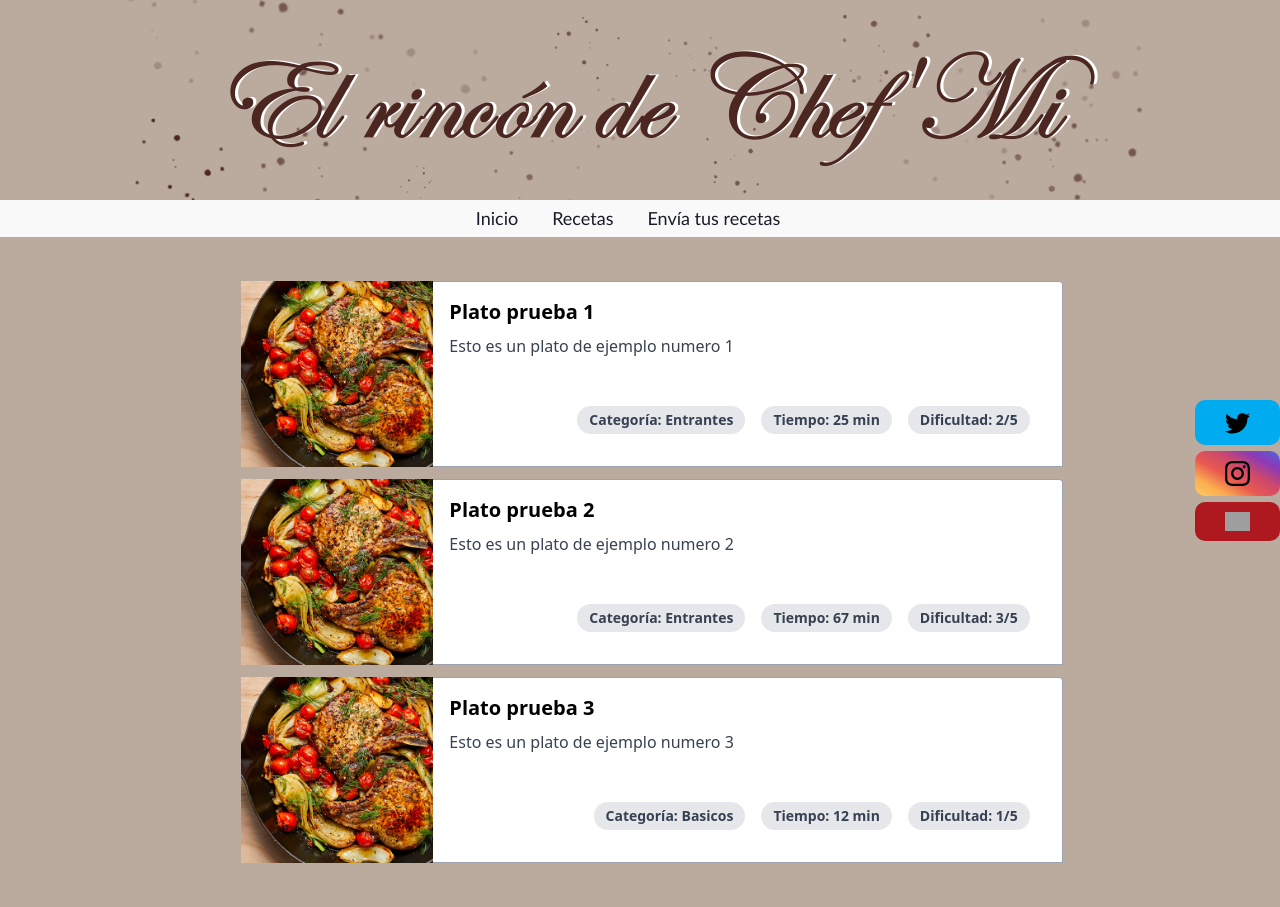
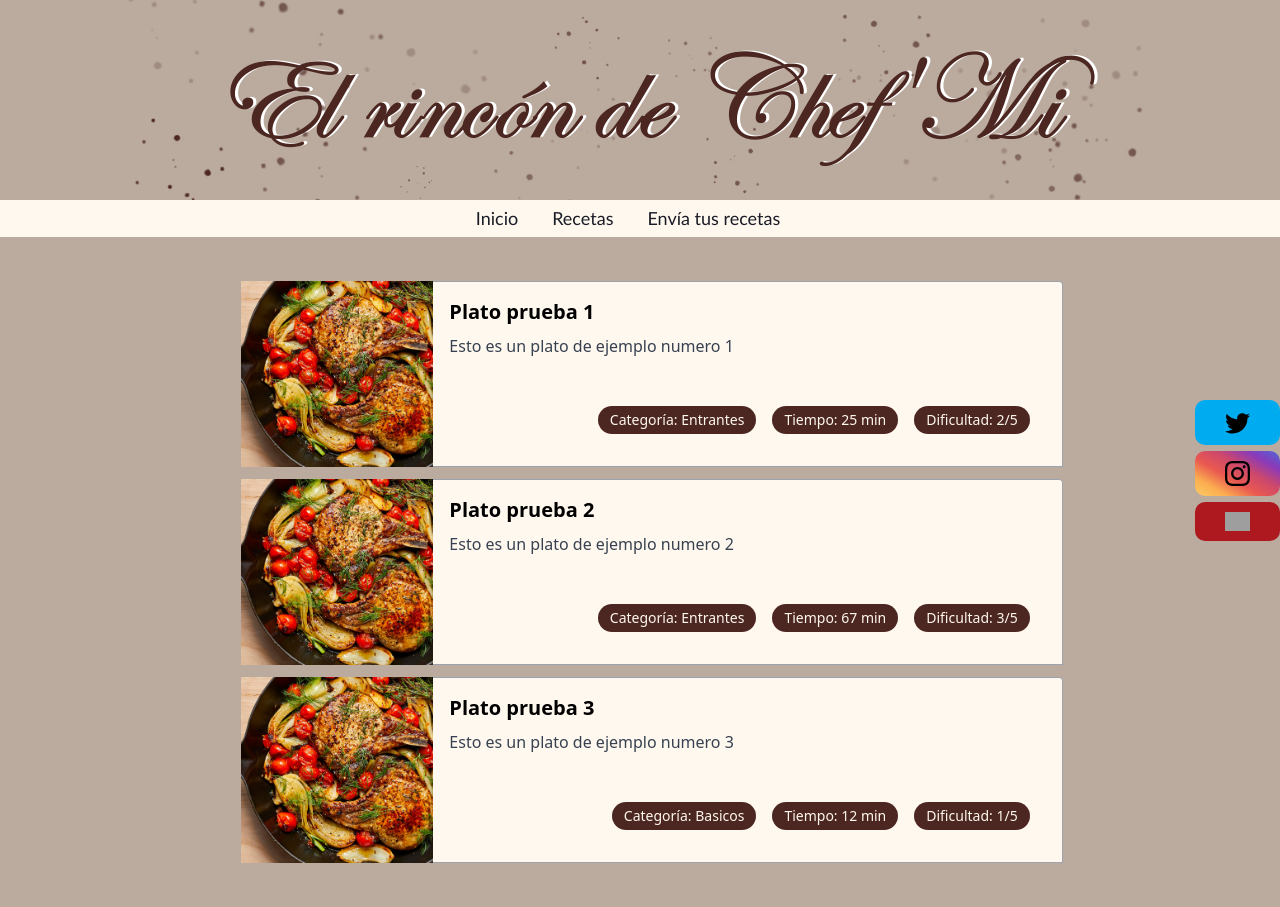
Before and after one commit to Mirianski/proyecto_final, a PHP site: page /recetas/index.php in a window 1280 px wide. Run offline with PHP 8.4, Linux system fonts and the light colour scheme; data comes from the database, SQL or seed files in the repository; both versions use the stored data as it was after the commit; data that the repository does not hold is empty; grey boxes are pictures that could not be loaded.

Commit message:
Improved overall design

```diff
--- a/admin/formulary.php
+++ b/admin/formulary.php
@@ -3,7 +3,7 @@
         <form action="addRecipes.php" method="post" enctype="multipart/form-data">
             <div>
                 <label for="name">Nombre de la receta:</label></br>
-                <input type="text" id="name" name="name" required />
+                <input type="text" id="name" name="name" required maxlength="60"/>
             </div>
 
             <div>
--- a/admin/src/css/administrator.css
+++ b/admin/src/css/administrator.css
@@ -55,7 +55,8 @@
     display: flex;
     list-style: none;
     justify-content: center;
-    background-color: #cfcfcf;
+    background-color: #fff8ee
+;
 
 }
 .menuDesplegable a {
@@ -72,7 +73,8 @@
 
 .menuDesplegable a:hover {
     background-color: rgb(66, 37, 23);
-    color: #cfcfcf;
+    color: #fff8ee
+;
 
 }
 .menuDesplegable ul li ul {
--- a/recetas/index.php
+++ b/recetas/index.php
@@ -1,8 +1,9 @@
 <?php
+$error = '';
 $db = new mysqli("localhost", "root", "uniroot", "chefmi");
 $db->set_charset("UTF8");
 if ($db->connect_error) {
-    var_dump($db->connect_error);
+    $error = $db->connect_error;
     die;
 }
 
@@ -14,7 +15,7 @@
             $tipos_li .= '<a class="text-blue-500 hover:text-blue-800" href="?tipo=' . $tipo['id_tipo'] . '">' . $tipo['nombre'] . '</a>';
         }
     } else {
-        $error = "";
+        $error = '';
     }
 }
 
@@ -82,23 +83,23 @@
 ?>
 
 <?php if (isset($_GET["tipo"])) { ?>
-    <div class="w-8/12  mx-auto p-8 px-4">
-    <?php if($error != '') echo $error;?>
+    <div class="w-8/12 mx-auto p-8 px-4">
+        <?php if ($error != '') echo $error; ?>
         <?php foreach ($platos as $plato) : ?>
             <a href="?receta=<?php echo $plato["id_plato"]; ?>">
                 <div class="max-w-xl w-full lg:max-w-full lg:flex m-3">
                     <div class="h-48 lg:h-auto lg:w-48 flex-none bg-cover rounded-t lg:rounded-t-none lg:rounded-l text-center overflow-hidden" style="background-image: url('../uploads/<?php echo $plato["imagen"]; ?>')"></div>
-                    <div class="border-r border-b border-l border-gray-400 lg:border-l-0 lg:border-t lg:border-gray-400 bg-white rounded-b lg:rounded-b-none lg:rounded-r p-4 flex-1 justify-between leading-normal">
+                    <div style="background-color:#fff8ee" class="border-r border-b border-l border-gray-400 lg:border-l-0 lg:border-t lg:border-gray-400 bg-white rounded-b lg:rounded-b-none lg:rounded-r p-4 flex-1 justify-between leading-normal">
                         <div class="mb-8">
                             <div class="font-bold text-xl mb-2"><?php echo $plato["nombre"]; ?></div>
                             <p class="text-gray-700 text-base">
                                 <?php echo $plato["descripcion"]; ?>
                             </p>
                         </div>
-                        <div class="flex items-center float-right">
-                            <span class="inline-block bg-gray-200 rounded-full px-3 py-1 text-sm font-semibold text-gray-700 m-2">Categoría: <?php echo $tipo["nombre"]; ?></span>
-                            <span class="inline-block bg-gray-200 rounded-full px-3 py-1 text-sm font-semibold text-gray-700 m-2">Tiempo: <?php echo $plato["tiempo"]; ?> min</span>
-                            <span class="inline-block bg-gray-200 rounded-full px-3 py-1 text-sm font-semibold text-gray-700 m-2">Dificultad: <?php echo $plato["dificultad"]; ?>/5</span>
+                        <div class="flex items-center float-right m-2">
+                            <span style="background-color:#4c2721;color:#fff8ee" class="inline-block rounded-full px-3 py-1 text-sm m-2">Categoría: <?php echo $tipo["nombre"]; ?></span>
+                            <span style="background-color:#4c2721;color:#fff8ee" class="inline-block rounded-full px-3 py-1 text-sm m-2">Tiempo: <?php echo $plato["tiempo"]; ?> min</span>
+                            <span style="background-color:#4c2721;color:#fff8ee" class="inline-block rounded-full px-3 py-1 text-sm m-2">Dificultad: <?php echo $plato["dificultad"]; ?>/5</span>
                         </div>
                     </div>
                 </div>
@@ -108,46 +109,58 @@
 <?php } ?>
 
 <?php if (isset($_GET["receta"])) { ?>
-    <div class="container mx-auto px-4 p-4">
-    <?php if($error != '') echo $error;?>
-        <div class="text-center text-5xl"><h1><?php echo $plato["nombre"]; ?></h1></div>
-        <div class="block text-gray-700 text-center px-4 py-2"><?php echo $plato["descripcion"]; ?></div>
-        <div class="block text-gray-700 text-cente px-4 py-2 mt-2">
-            <div class="flex p-4">
-                <h2>Ingredientes</h2>
-                <div class="flex-1 text-gray-700 px-4 py-2 m-2">
-                    <ul class="list-inside list-disc">
-                        <?php foreach ($ingredientes as $ingrediente) : ?>
-                            <li><?php echo $ingrediente; ?></li>
-                        <?php endforeach; ?>
-                    </ul>
-                </div>
-                <div class="flex-1 text-gray-700 text-center px-4 py-2">
-                    <img class="max-w-sm m-2" src="../uploads/<?php echo $plato["imagen"]; ?>">
-                    <span class="bg-gray-400 rounded-full px-3 py-1 text-sm font-semibold text-gray-700">Categoría: <?php echo $tipo["nombre"]; ?></span>
-                    <span class="bg-gray-400 rounded-full px-3 py-1 text-sm font-semibold text-gray-700">Tiempo: <?php echo $plato["tiempo"]; ?> min</span>
-                    <span class="bg-gray-400 rounded-full px-3 py-1 text-sm font-semibold text-gray-700">Dificultad: <?php echo $plato["dificultad"]; ?>/5</span>
-                </div>
+    <div class="container mx-auto p-8 px-4 m-8 border-4 border-solid border-white">
+        <?php if ($error != '') echo $error; ?>
+        <div class="text-center text-5xl">
+            <h1><?php echo $plato["nombre"]; ?></h1>
+        </div>
+        <div class="flex p-4">
+            <div class="flex-1 block text-gray-700 text-center px-4 py-2"><?php echo $plato["descripcion"]; ?></div>
+            <div class="flex-1 text-gray-700 text-center px-4 py-2">
+                <img class="max-w-sm m-2" src="../uploads/<?php echo $plato["imagen"]; ?>">
             </div>
         </div>
-        <h2>Preparación</h2>
-        <div class="block text-gray-700 px-4 py-2 mt-2">
-            <ul class="list-inside list-disc">
+        <div class="block text-center px-4 py-2 mt-2">
+            <div class="text-gray-700 px-4 py-2 m-4">
+                <span style="background-color:#4c2721;color:#fff8ee" class="inline-block rounded-full px-3 py-1 text-sm m-2">Categoría: <?php echo $tipo["nombre"]; ?></span>
+                <span style="background-color:#4c2721;color:#fff8ee" class="inline-block rounded-full px-3 py-1 text-sm m-2">Tiempo: <?php echo $plato["tiempo"]; ?> min</span>
+                <span style="background-color:#4c2721;color:#fff8ee" class="inline-block rounded-full px-3 py-1 text-sm m-2">Dificultad: <?php echo $plato["dificultad"]; ?>/5</span>
+            </div>
+        </div>
+        <h2 class="text-3xl">Ingredientes</h2>
+        <div class="flex p-4">
+
+            <div class="text-gray-700 py-2 m-2">
+                <ul class="list-inside list-disc">
+                    <?php foreach ($ingredientes as $ingrediente) : ?>
+                        <li><?php echo $ingrediente; ?></li>
+                    <?php endforeach; ?>
+                </ul>
+            </div>
+        </div>
+        <h2 class="text-3xl">Preparación</h2>
+        <div class="flex p-4">
+            <div class="flex-1 block text-gray-700 px-4 py-2 mt-2">
+                <!-- <ul class="list-inside list-disc"> -->
                 <?php foreach ($preparacion as $paso) : ?>
-                    <li><?php echo $paso; ?></li>
+                    <p><?php echo $paso; ?></p>
                 <?php endforeach; ?>
-            </ul>
+                <!-- </ul> -->
+            </div>
+            <!-- <div class="flex-1 text-gray-700 text-center px-4 py-2">
+                <img class="max-w-sm m-2" src="../uploads/<?php echo $plato["imagen"]; ?>">
+            </div> -->
         </div>
     </div>
 <?php } ?>
 
 <?php if (!isset($_GET["tipo"]) && !isset($_GET["receta"])) { ?>
-    <div class="w-8/12  mx-auto p-8 px-4">
+    <div class="w-8/12 mx-auto p-8 px-4">
         <?php foreach ($platos as $plato) : ?>
             <a href="?receta=<?php echo $plato["id_plato"]; ?>">
                 <div class="w-full h-58 lg:flex m-3">
                     <div class="h-auto w-48 bg-cover" style="background-image: url('../uploads/<?php echo $plato["imagen"]; ?>')"></div>
-                    <div class="border-r border-b border-l border-gray-400 lg:border-l-0 lg:border-t lg:border-gray-400 bg-white rounded-b lg:rounded-b-none lg:rounded-r p-4 flex-1 justify-between leading-normal">
+                    <div style="background-color:#fff8ee" class="border-r border-b border-l border-gray-400 lg:border-l-0 lg:border-t lg:border-gray-400 bg-white rounded-b lg:rounded-b-none lg:rounded-r p-4 flex-1 justify-between leading-normal">
                         <div class="mb-8">
                             <div class="font-bold text-xl mb-2"><?php echo $plato["nombre"]; ?></div>
                             <p class="text-gray-700 text-base">
@@ -155,15 +168,15 @@
                             </p>
                         </div>
                         <div class="flex items-center float-right m-2">
-                            <span class="inline-block bg-gray-200 rounded-full px-3 py-1 text-sm font-semibold text-gray-700 m-2">Categoría: <?php echo $plato["categoria"]; ?></span>
-                            <span class="inline-block bg-gray-200 rounded-full px-3 py-1 text-sm font-semibold text-gray-700 m-2">Tiempo: <?php echo $plato["tiempo"]; ?> min</span>
-                            <span class="inline-block bg-gray-200 rounded-full px-3 py-1 text-sm font-semibold text-gray-700 m-2">Dificultad: <?php echo $plato["dificultad"]; ?>/5</span>
+                            <span style="background-color:#4c2721;color:#fff8ee" class="inline-block rounded-full px-3 py-1 text-sm m-2">Categoría: <?php echo $plato["categoria"]; ?></span>
+                            <span style="background-color:#4c2721;color:#fff8ee"  class="inline-block rounded-full px-3 py-1 text-sm m-2">Tiempo: <?php echo $plato["tiempo"]; ?> min</span>
+                            <span style="background-color:#4c2721;color:#fff8ee"  class="inline-block rounded-full px-3 py-1 text-sm m-2">Dificultad: <?php echo $plato["dificultad"]; ?>/5</span>
                         </div>
                     </div>
                 </div>
             </a>
         <?php endforeach; ?>
-        <?php if($error != '') echo $error;?>
+        <?php if ($error != '') echo $error; ?>
     </div>
 <?php } ?>
 
--- a/static.php
+++ b/static.php
@@ -7,6 +7,10 @@
     <meta name="viewport" content="width=device-width, initial-scale=1.0" />
     <link href="https://unpkg.com/tailwindcss@^1.0/dist/tailwind.min.css" rel="stylesheet">
     <link rel="stylesheet" href="style.css" type="text/css">
+
+    <link rel="stylesheet" href="https://maxcdn.bootstrapcdn.com/bootstrap/3.4.1/css/bootstrap.min.css">
+    <script src="https://ajax.googleapis.com/ajax/libs/jquery/3.4.1/jquery.min.js"></script>
+    <script src="https://maxcdn.bootstrapcdn.com/bootstrap/3.4.1/js/bootstrap.min.js"></script>
 </head>
 
 <body>
```
Also changed, not shown: admin/addRecipes.php (+6 -5 lines), admin/chefmi_import.sql (+11 -2 lines), index.php (+52 -3 lines), style.css (+31 -6 lines), uploads/CORRAL.png, uploads/default.jpg (added).
